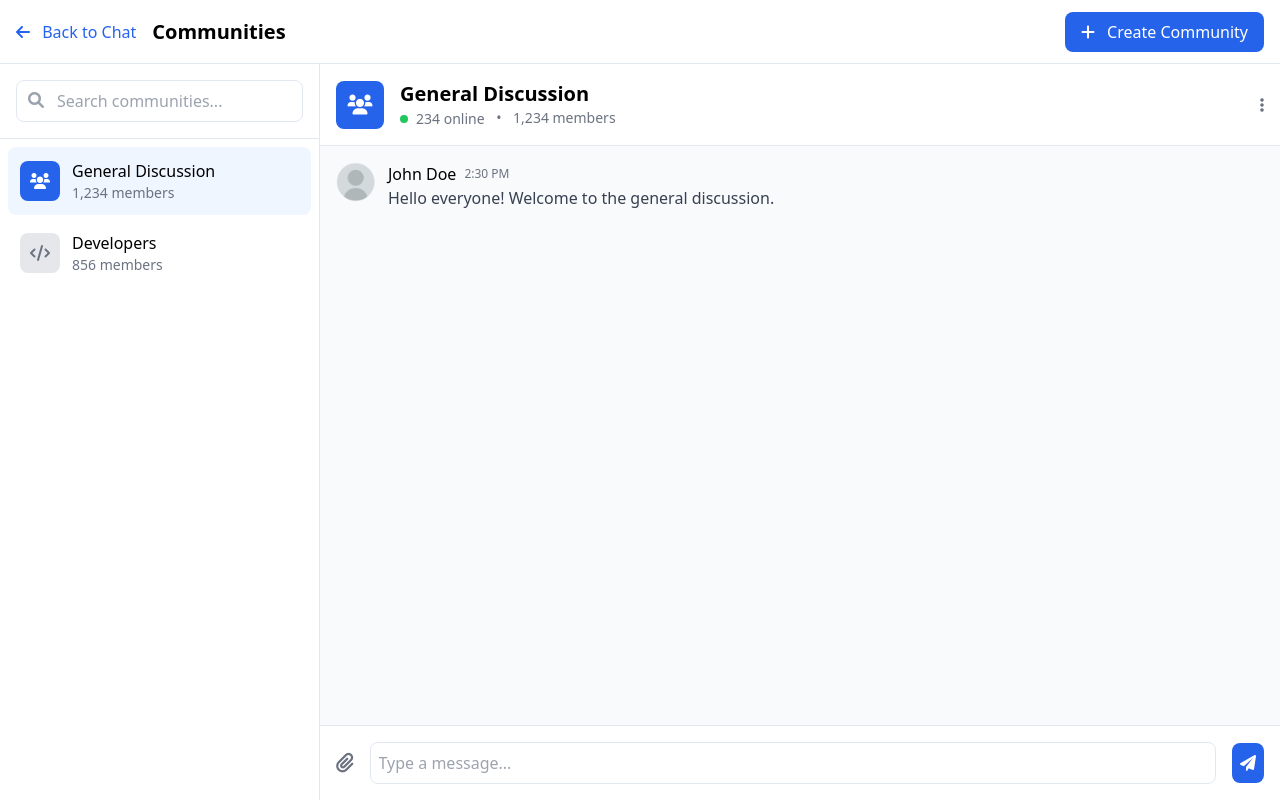
After one commit to roschlynnmichael/Decentralized-Social-Network-Protocol, a Flask app: page /community in a window 1280 px wide. The commit adds this page. Run offline with Flask 3, Linux system fonts and the light colour scheme; a user stored in the database is signed in; tables that the repository leaves empty hold one stand-in row (values such as "Sample post"); some libraries are stand-ins or nearby versions.

Commit message:
Added dummy page to begin development on group chat/communities using P2P DHT

```diff
--- a/app.py
+++ b/app.py
@@ -914,6 +914,10 @@ def verify_chat(friend_id):
         app.logger.error(f"Error verifying chat: {str(e)}")
         return jsonify({"error": str(e)}), 500
 
+@app.route('/community')
+def community():
+    return render_template('community.html')
+
 @socketio.on('typing')
 def handle_typing(data):
     room = data.get('room')
--- /dev/null
+++ b/templates/community.html
@@ -0,0 +1,222 @@
+<!DOCTYPE html>
+<html lang="en">
+<head>
+    <meta charset="UTF-8">
+    <meta name="viewport" content="width=device-width, initial-scale=1.0">
+    <title>Communities - P2P Social Network</title>
+    <script src="https://cdn.tailwindcss.com"></script>
+    <script src="https://cdnjs.cloudflare.com/ajax/libs/socket.io/4.0.1/socket.io.js"></script>
+    <link rel="stylesheet" href="https://cdnjs.cloudflare.com/ajax/libs/font-awesome/6.0.0-beta3/css/all.min.css">
+
+    <script>
+        tailwind.config = {
+            theme: {
+                extend: {
+                    colors: {
+                        primary: '#2563eb',
+                        secondary: '#64748b',
+                        danger: '#ef4444',
+                        success: '#22c55e',
+                        background: '#f8fafc',
+                        surface: '#ffffff',
+                        border: '#e2e8f0',
+                        'text-primary': '#1e293b',
+                        'text-secondary': '#64748b',
+                    }
+                }
+            }
+        }
+    </script>
+</head>
+<body class="bg-background">
+    <!-- Top Navigation -->
+    <nav class="bg-surface border-b border-border h-16 fixed w-full top-0 z-50">
+        <div class="max-w-7xl mx-auto px-4 h-full">
+            <div class="flex justify-between items-center h-full">
+                <!-- Left side -->
+                <div class="flex items-center space-x-4">
+                    <a href="/dashboard" class="text-primary hover:text-primary-dark">
+                        <i class="fas fa-arrow-left"></i>
+                        <span class="ml-2">Back to Chat</span>
+                    </a>
+                    <h1 class="text-xl font-semibold">Communities</h1>
+                </div>
+
+                <!-- Right side -->
+                <div class="flex items-center space-x-4">
+                    <button id="createCommunityBtn"
+                            class="bg-primary text-white px-4 py-2 rounded-lg hover:bg-blue-600 transition-colors">
+                        <i class="fas fa-plus mr-2"></i>
+                        Create Community
+                    </button>
+                </div>
+            </div>
+        </div>
+    </nav>
+
+    <!-- Main Content -->
+    <div class="pt-16 h-screen">
+        <div class="grid grid-cols-12 h-full">
+            <!-- Communities List Sidebar -->
+            <div class="col-span-3 border-r border-border bg-surface overflow-y-auto">
+                <!-- Search Communities -->
+                <div class="p-4 border-b border-border">
+                    <div class="relative">
+                        <input type="text"
+                               placeholder="Search communities..."
+                               class="w-full pl-10 pr-4 py-2 border border-border rounded-lg focus:outline-none focus:border-primary">
+                        <i class="fas fa-search absolute left-3 top-3 text-gray-400"></i>
+                    </div>
+                </div>
+
+                <!-- Communities List -->
+                <div class="space-y-1 p-2">
+                    <!-- Active Community -->
+                    <div class="p-3 bg-blue-50 rounded-lg cursor-pointer hover:bg-blue-100 transition-colors">
+                        <div class="flex items-center space-x-3">
+                            <div class="w-10 h-10 bg-primary rounded-lg flex items-center justify-center text-white">
+                                <i class="fas fa-users"></i>
+                            </div>
+                            <div>
+                                <h3 class="font-medium">General Discussion</h3>
+                                <p class="text-sm text-gray-500">1,234 members</p>
+                            </div>
+                        </div>
+                    </div>
+
+                    <!-- Other Communities -->
+                    <div class="p-3 rounded-lg cursor-pointer hover:bg-gray-100 transition-colors">
+                        <div class="flex items-center space-x-3">
+                            <div class="w-10 h-10 bg-gray-200 rounded-lg flex items-center justify-center text-gray-500">
+                                <i class="fas fa-code"></i>
+                            </div>
+                            <div>
+                                <h3 class="font-medium">Developers</h3>
+                                <p class="text-sm text-gray-500">856 members</p>
+                            </div>
+                        </div>
+                    </div>
+                </div>
+            </div>
+
+            <!-- Chat Area -->
+            <div class="col-span-9 flex flex-col h-full">
+                <!-- Community Header -->
+                <div class="p-4 border-b border-border bg-surface">
+                    <div class="flex items-center justify-between">
+                        <div class="flex items-center space-x-4">
+                            <div class="w-12 h-12 bg-primary rounded-lg flex items-center justify-center text-white">
+                                <i class="fas fa-users text-xl"></i>
+                            </div>
+                            <div>
+                                <h2 class="text-xl font-semibold">General Discussion</h2>
+                                <p class="text-sm text-gray-500">
+                                    <span class="inline-flex items-center">
+                                        <span class="w-2 h-2 bg-green-500 rounded-full mr-2"></span>
+                                        234 online
+                                    </span>
+                                    <span class="mx-2">•</span>
+                                    1,234 members
+                                </p>
+                            </div>
+                        </div>
+                        <button class="text-gray-500 hover:text-gray-700">
+                            <i class="fas fa-ellipsis-v"></i>
+                        </button>
+                    </div>
+                </div>
+
+                <!-- Messages Area -->
+                <div class="flex-1 overflow-y-auto p-4 space-y-4" id="messageArea">
+                    <!-- Message -->
+                    <div class="flex space-x-3">
+                        <img src="/static/profile_pictures/default.png"
+                             alt="User"
+                             class="w-10 h-10 rounded-full">
+                        <div>
+                            <div class="flex items-center space-x-2">
+                                <span class="font-medium">John Doe</span>
+                                <span class="text-xs text-gray-500">2:30 PM</span>
+                            </div>
+                            <p class="text-gray-700">Hello everyone! Welcome to the general discussion.</p>
+                        </div>
+                    </div>
+                </div>
+
+                <!-- Input Area -->
+                <div class="p-4 border-t border-border bg-surface">
+                    <div class="flex items-center space-x-4">
+                        <button class="text-gray-500 hover:text-gray-700">
+                            <i class="fas fa-paperclip text-xl"></i>
+                        </button>
+                        <input type="text"
+                               placeholder="Type a message..."
+                               class="flex-1 p-2 border border-border rounded-lg focus:outline-none focus:border-primary">
+                        <button class="bg-primary text-white p-2 rounded-lg hover:bg-blue-600 transition-colors">
+                            <i class="fas fa-paper-plane"></i>
+                        </button>
+                    </div>
+                </div>
+            </div>
+        </div>
+    </div>
+
+    <!-- Create Community Modal -->
+    <div id="createCommunityModal" class="fixed inset-0 z-50 hidden">
+        <div class="absolute inset-0 bg-black bg-opacity-50"></div>
+        <div class="absolute inset-0 flex items-center justify-center p-4">
+            <div class="bg-white rounded-lg shadow-xl w-full max-w-md">
+                <div class="p-6">
+                    <h3 class="text-lg font-semibold mb-4">Create New Community</h3>
+                    <form id="createCommunityForm">
+                        <div class="space-y-4">
+                            <div>
+                                <label class="block text-sm font-medium text-gray-700 mb-1">
+                                    Community Name
+                                </label>
+                                <input type="text"
+                                       class="w-full p-2 border border-border rounded-lg focus:outline-none focus:border-primary"
+                                       placeholder="Enter community name">
+                            </div>
+                            <div>
+                                <label class="block text-sm font-medium text-gray-700 mb-1">
+                                    Description
+                                </label>
+                                <textarea class="w-full p-2 border border-border rounded-lg focus:outline-none focus:border-primary h-24"
+                                          placeholder="Enter community description"></textarea>
+                            </div>
+                            <div>
+                                <label class="block text-sm font-medium text-gray-700 mb-1">
+                                    Privacy
+                                </label>
+                                <select class="w-full p-2 border border-border rounded-lg focus:outline-none focus:border-primary">
+                                    <option value="public">Public</option>
+                                    <option value="private">Private</option>
+                                </select>
+                            </div>
+                        </div>
+                        <div class="mt-6 flex justify-end space-x-3">
+                            <button type="button"
+                                    class="px-4 py-2 border border-border rounded-lg hover:bg-gray-50"
+                                    onclick="document.getElementById('createCommunityModal').classList.add('hidden')">
+                                Cancel
+                            </button>
+                            <button type="submit"
+                                    class="px-4 py-2 bg-primary text-white rounded-lg hover:bg-blue-600">
+                                Create Community
+                            </button>
+                        </div>
+                    </form>
+                </div>
+            </div>
+        </div>
+    </div>
+
+    <script>
+        // Show/Hide Create Community Modal
+        document.getElementById('createCommunityBtn').addEventListener('click', () => {
+            document.getElementById('createCommunityModal').classList.remove('hidden');
+        });
+    </script>
+</body>
+</html>
--- a/templates/dashboard.html
+++ b/templates/dashboard.html
@@ -173,6 +173,10 @@
                         <i class="fas fa-trash-alt mr-2"></i>
                         Clear Chat
                     </button>
+                    <button onclick="window.location.href='/community'" class="px-4 py-2 bg-primary text-white rounded-lg hover:bg-blue-600 transition-colors">
+                        <i class="fas fa-users mr-2"></i>
+                        Communities
+                    </button>
                 </div>
             </div>
 
```
